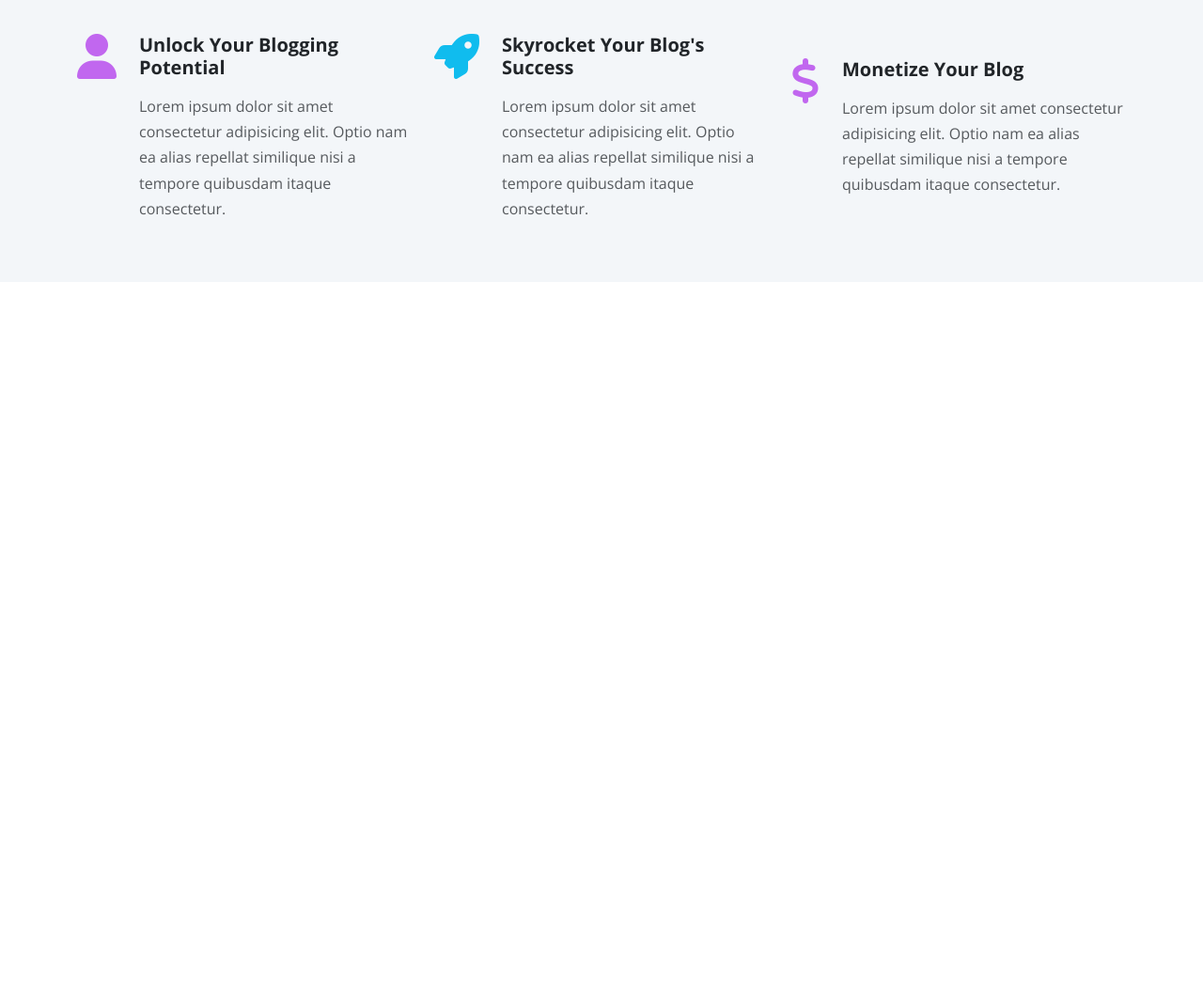
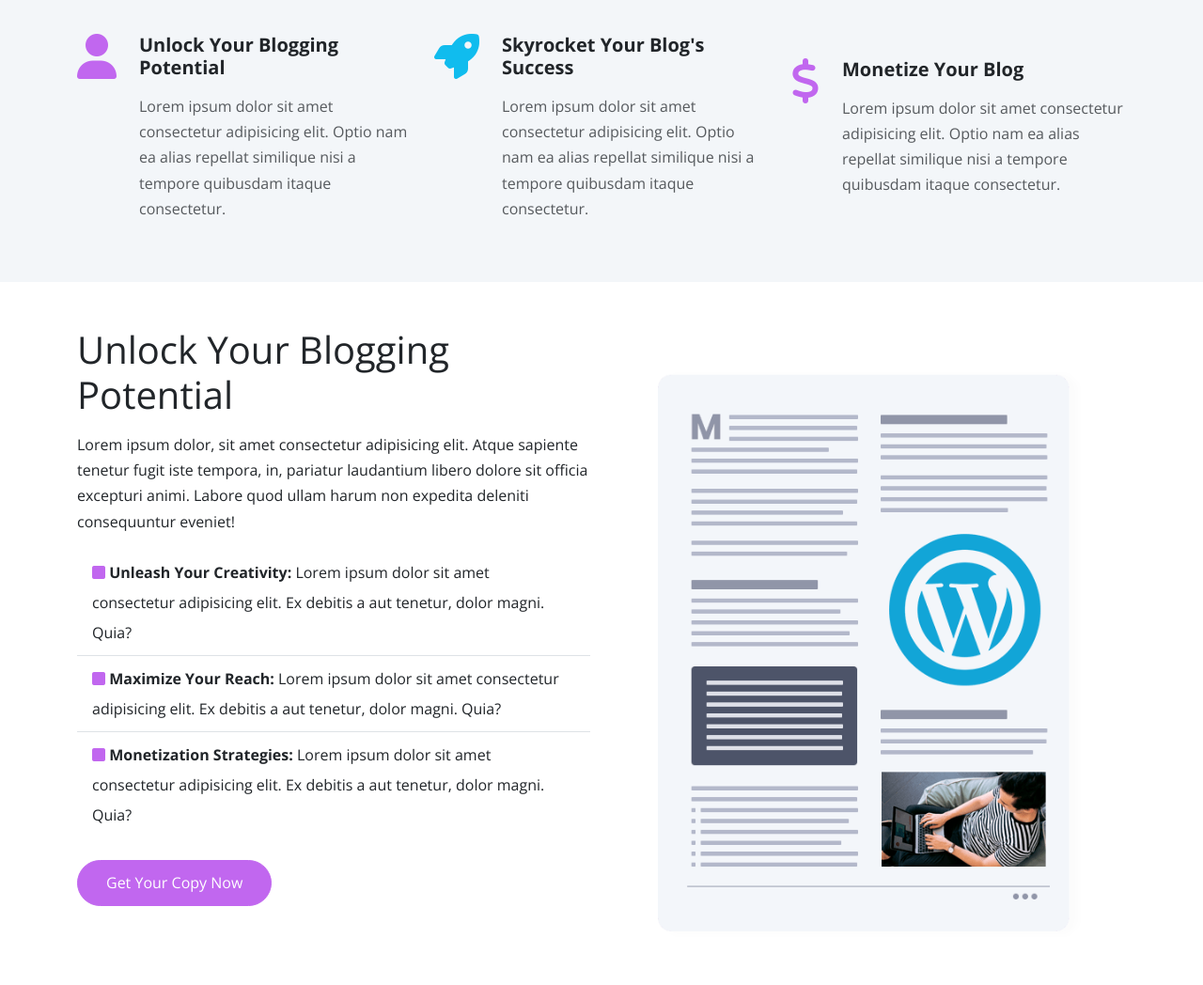
Before and after one commit to rfcmarques/ebook-website, a website: page index.html in a window 1280 px wide. Shown: the part 949-1997 px from the top of the page at 94% size. Before the commit the page ends 1249 px from the top, so only its background shows below. Drawn offline with nearby package versions, Linux system fonts and the light colour scheme.

Commit message:
First details section and the following style

```diff
--- a/index.html
+++ b/index.html
@@ -163,6 +163,116 @@
       </div>
     </section>
 
+    <!-- Details -->
+    <section class="details my-5" id="details">
+      <div class="container">
+        <div class="row">
+          <div class="col-md-6">
+            <div
+              class="text-container d-flex flex-column justify-contetn-center h-100"
+            >
+              <h2 class="display-6">Unlock Your Blogging Potential</h2>
+              <p>
+                Lorem ipsum dolor, sit amet consectetur adipisicing elit. Atque
+                sapiente tenetur fugit iste tempora, in, pariatur laudantium
+                libero dolore sit officia excepturi animi. Labore quod ullam
+                harum non expedita deleniti consequuntur eveniet!
+              </p>
+              <ul class="list-group list-group-flush lh-lg">
+                <li class="list-group-item">
+                  <i class="fas fa-square text-primary"></i>
+                  <strong>Unleash Your Creativity:</strong> Lorem ipsum dolor
+                  sit amet consectetur adipisicing elit. Ex debitis a aut
+                  tenetur, dolor magni. Quia?
+                </li>
+                <li class="list-group-item">
+                  <i class="fas fa-square text-primary"></i>
+                  <strong>Maximize Your Reach:</strong> Lorem ipsum dolor sit
+                  amet consectetur adipisicing elit. Ex debitis a aut tenetur,
+                  dolor magni. Quia?
+                </li>
+                <li class="list-group-item">
+                  <i class="fas fa-square text-primary"></i>
+                  <strong>Monetization Strategies:</strong> Lorem ipsum dolor
+                  sit amet consectetur adipisicing elit. Ex debitis a aut
+                  tenetur, dolor magni. Quia?
+                </li>
+              </ul>
+              <a
+                class="btn btn-primary text-white mt-4 align-self-start"
+                data-bs-toggle="modal"
+                data-bs-target="#modal1"
+                >Get Your Copy Now</a
+              >
+            </div>
+          </div>
+          <div class="col-md-6">
+            <div class="image-container p-5">
+              <img
+                src="assets/images/description.png"
+                alt=""
+                class="img-fluid"
+              />
+            </div>
+          </div>
+        </div>
+      </div>
+    </section>
+
+    <!-- Modal 1 -->
+    <div id="modal1" class="modal fade">
+      <div class="modal-dialog modal-lg mt-7">
+        <div class="modal-content p-5">
+          <div class="row">
+            <div class="col-lg-6">
+              <div class="image-container">
+                <img
+                  src="assets/images/description.png"
+                  alt=""
+                  class="img-fluid"
+                />
+              </div>
+            </div>
+            <div class="col-lg-6">
+              <div class="text-container">
+                <h2 class="display-6">Unlock Your Blogging Potential</h2>
+                <p>
+                  Lorem ipsum dolor, sit amet consectetur adipisicing elit.
+                  Atque sapiente tenetur fugit iste tempora, in, pariatur
+                  laudantium libero dolore sit officia excepturi animi. Labore
+                  quod ullam harum non expedita deleniti consequuntur eveniet!
+                </p>
+                <ul class="list-group list-group-flush lh-lg">
+                  <li class="list-group-item">
+                    <i class="fas fa-square text-primary"></i>
+                    <strong>Unleash Your Creativity:</strong> Lorem ipsum dolor
+                    sit amet consectetur adipisicing elit. Ex debitis a aut
+                    tenetur, dolor magni. Quia?
+                  </li>
+                  <li class="list-group-item">
+                    <i class="fas fa-square text-primary"></i>
+                    <strong>Maximize Your Reach:</strong> Lorem ipsum dolor sit
+                    amet consectetur adipisicing elit. Ex debitis a aut tenetur,
+                    dolor magni. Quia?
+                  </li>
+                  <li class="list-group-item">
+                    <i class="fas fa-square text-primary"></i>
+                    <strong>Monetization Strategies:</strong> Lorem ipsum dolor
+                    sit amet consectetur adipisicing elit. Ex debitis a aut
+                    tenetur, dolor magni. Quia?
+                  </li>
+                </ul>
+                <a class="btn btn-primary text-white">Free Download</a>
+                <button class="btn btn-light" data-bs-dismiss="modal">
+                  Close
+                </button>
+              </div>
+            </div>
+          </div>
+        </div>
+      </div>
+    </div>
+
     <script src="assets/js/bootstrap.bundle.min.js"></script>
     <script src="assets/js/script.js"></script>
   </body>
--- a/scss/styles.scss
+++ b/scss/styles.scss
@@ -16,6 +16,10 @@
   background-size: cover;
 }
 
+.modal-dialog {
+    max-width: 1040px;
+}
+
 @media (max-width: 1000px) {
   .hero .image-container {
     display: flex;
```
Also changed, not shown: assets/css/styles.css.
